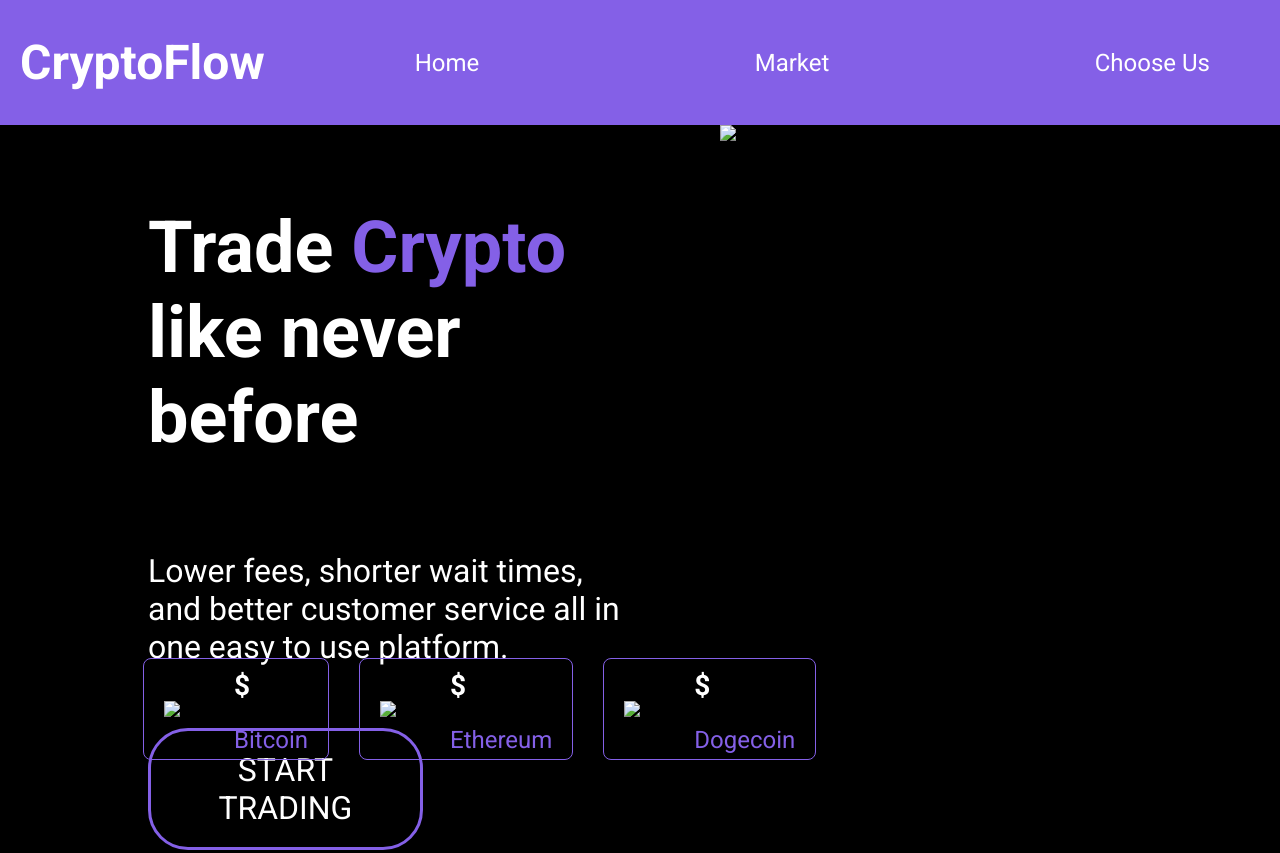
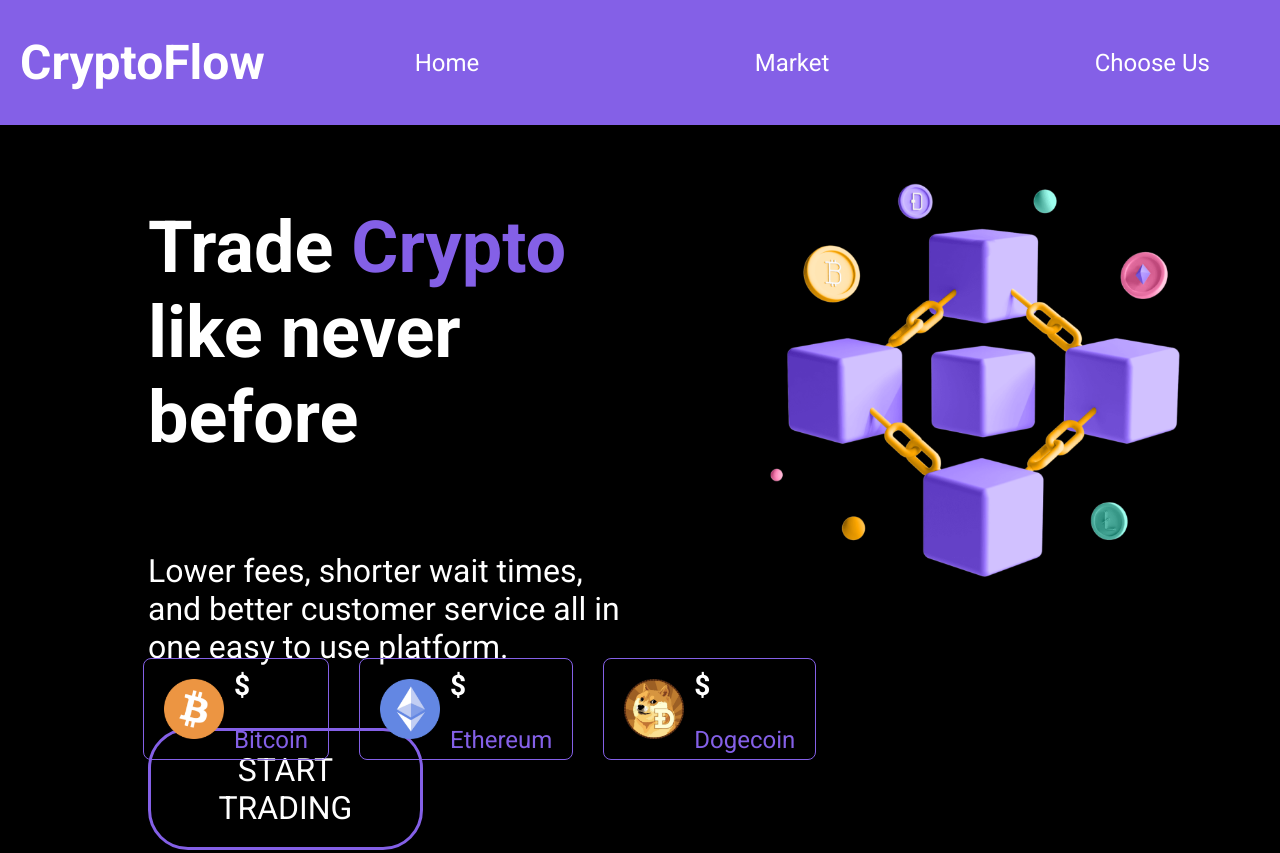
Before and after one commit to ccavanaugh18/crypto-exchange-project, a plain HTML site: page index.html in a window 1280 px wide. Shown: the top 853 px of the page. Drawn offline with nearby package versions, Linux system fonts and the light colour scheme; no server answers.

Commit message:
Update index.html

```diff
--- a/index.html
+++ b/index.html
@@ -31,26 +31,26 @@
 					<a href="#market" class="cta">Start Trading</a>
 				</div>
 				<div class="background-image">
-					<img src="home-background.png" alt="Background Image">
+					<img src="assets/home-background.png" alt="Background Image">
 				</div>
 				<div class="coin-section">
 					<div class="coin-list">
 						<div class="coin">
-							<img src="bitcoin.png">
+							<img src="assets/bitcoin.png">
 							<div>
 								<h3>$<span id="bitcoin"></span></h3>
 								<p>Bitcoin</p>
 							</div>
 						</div>
 						<div class="coin">
-							<img src="ethereum.png">
+							<img src="assets/ethereum.png">
 							<div>
 								<h3>$ <span id="ethereum"></span></h3>
 								<p>Ethereum</p>
 							</div>
 						</div>
 						<div class="coin">
-							<img src="dogecoin.png">
+							<img src="assets/dogecoin.png">
 							<div>
 								<h3>$<span id="dogecoin"></span></h3>
 								<p>Dogecoin</p>
@@ -93,8 +93,8 @@
 	<section id="footer">
 		<footer class="footer-container">
 			<div class="footer-media">
-				<img src="chest.png" alt="Footer Chest Image">
-				<img src="wallet.png" alt="Footer Wallet Image">
+				<img src="assets/chest.png" alt="Footer Chest Image">
+				<img src="assets/wallet.png" alt="Footer Wallet Image">
 			</div>
 		</footer>
 	</section>
```
